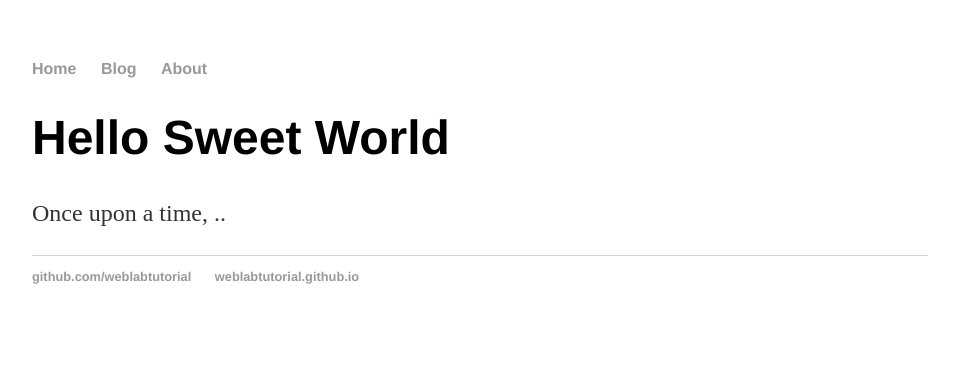
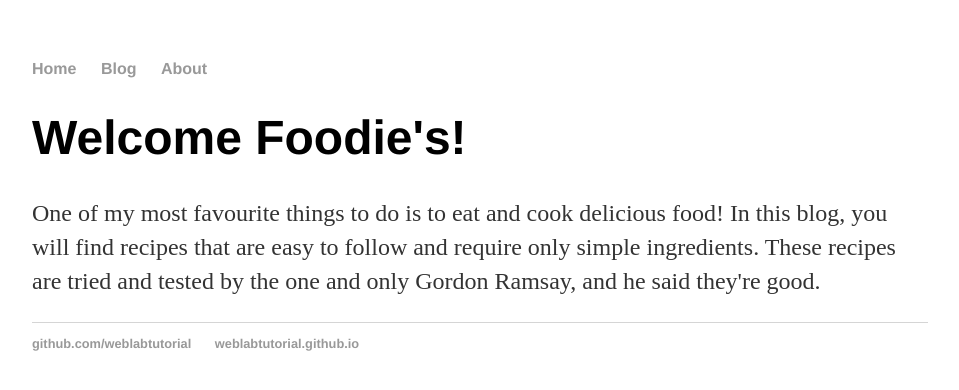
Before and after one commit to hwbekah/hwbekahlab1.github.io, a Jekyll site: the page built from index.html, in a window 1280 px wide. Shown: the top 390 px of the page, without its empty margins (28-987 px from the left). Built offline with Jekyll 4.4.1, drawn with Linux system fonts in a browser that asks for light colours.

Commit message:
Update index.html

```diff
--- a/index.html
+++ b/index.html
@@ -1,8 +1,8 @@
 ---
 layout: default
-title: Web Programming
+title: Foodie's Homepage
 ---
 <div class="blurb">
-  <h1>Hello Sweet World</h1>
-  <p>Once upon a time, ..</p>
+  <h1>Welcome Foodie's!</h1>
+  <p>One of my most favourite things to do is to eat and cook delicious food! In this blog, you will find recipes that are easy to follow and require only simple ingredients. These recipes are tried and tested by the one and only Gordon Ramsay, and he said they're good.</p>
 </div>
```
